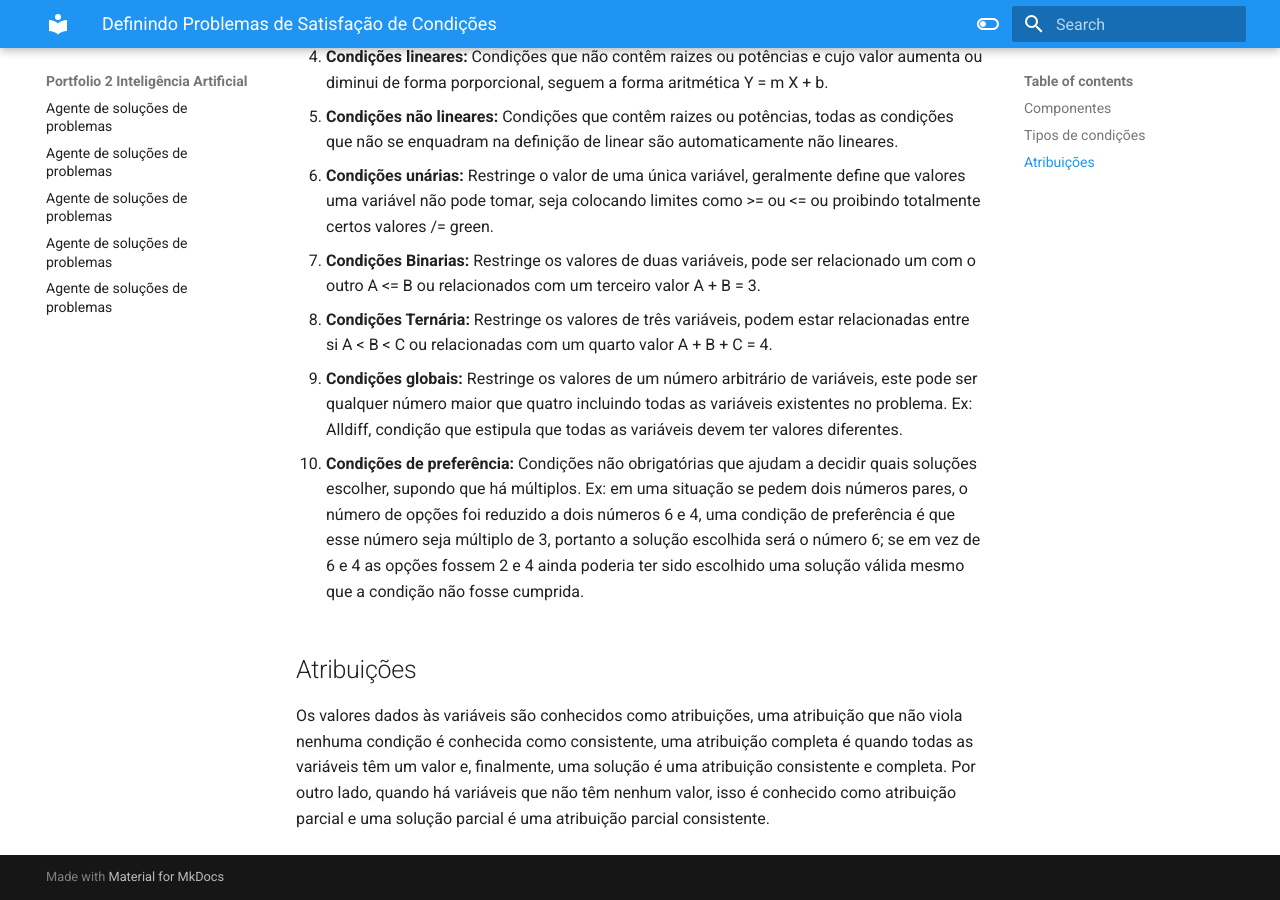
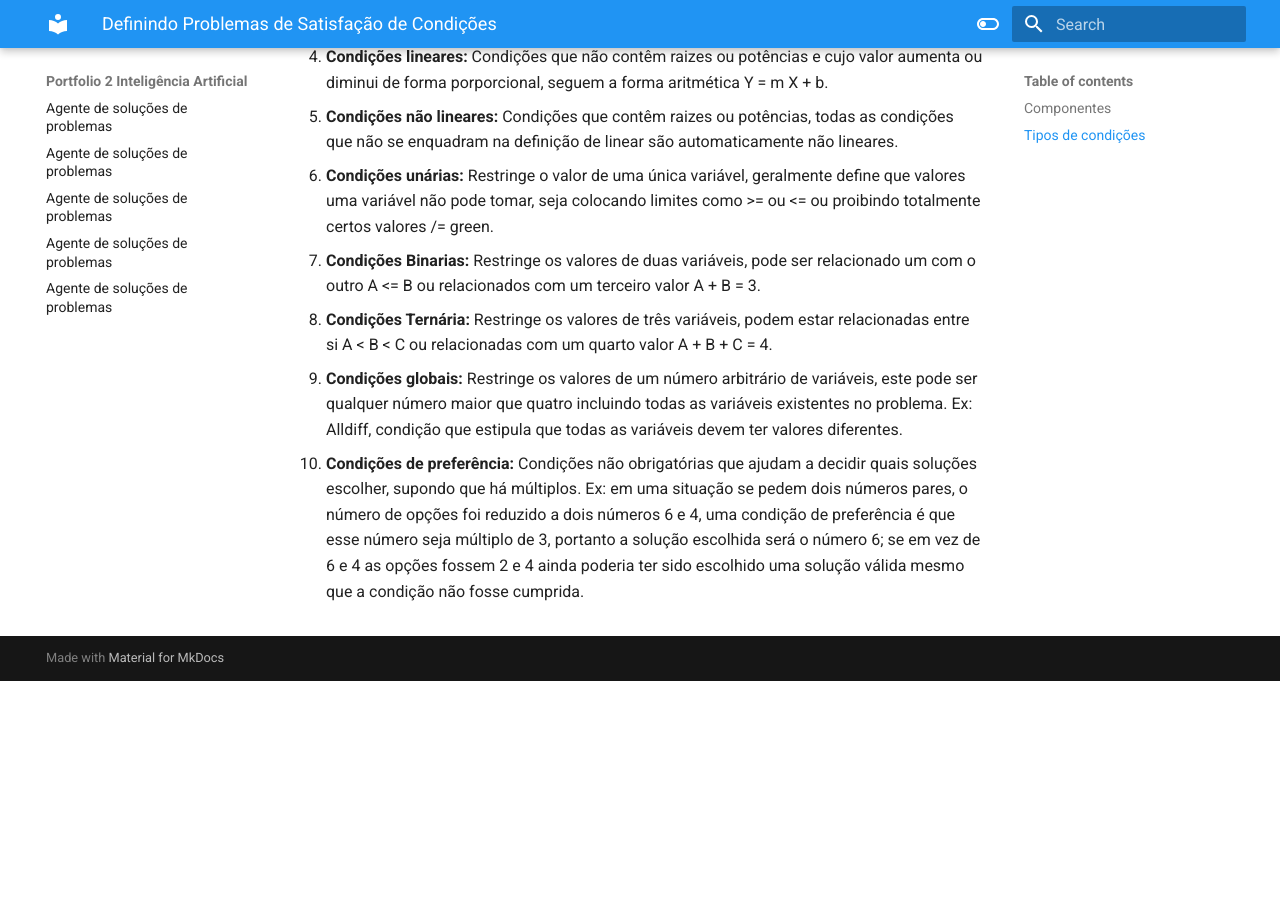
Before and after one commit to sebazac332/Portfolio_2IA, an MkDocs documentation site: the page built from docs/satisfaction_problems.md, in a window 1280 px wide and 900 px high, scrolled down 1501 px. Built offline with MkDocs 1.6.1 and Material for MkDocs 9.7.7, drawn with Linux system fonts in a browser that asks for light colours; after the commit the page ends 2182 px from its top, so only the background shows below that.

```diff
--- a/docs/satisfaction_problems.md
+++ b/docs/satisfaction_problems.md
@@ -45,7 +45,3 @@ Algoritmos de problemas de satisfação de condições podem ser usados em:
 9. **Condições globais:** Restringe os valores de um número arbitrário de variáveis, este pode ser qualquer número maior que quatro incluindo todas as variáveis existentes no problema. Ex: Alldiff, condição que estipula que todas as variáveis devem ter valores diferentes.
 
 10. **Condições de preferência:** Condições não obrigatórias que ajudam a decidir quais soluções escolher, supondo que há múltiplos. Ex: em uma situação se pedem dois números pares, o número de opções foi reduzido a dois números 6 e 4, uma condição de preferência é que esse número seja múltiplo de 3, portanto a solução escolhida será o número 6; se em vez de 6 e 4 as opções fossem 2 e 4 ainda poderia ter sido escolhido uma solução válida mesmo que a condição não fosse cumprida.
-
-## Atribuições
-
-Os valores dados às variáveis são conhecidos como atribuições, uma atribuição que não viola nenhuma condição é conhecida como consistente, uma atribuição completa é quando todas as variáveis têm um valor e, finalmente, uma solução é uma atribuição consistente e completa. Por outro lado, quando há variáveis que não têm nenhum valor, isso é conhecido como atribuição parcial e uma solução parcial é uma atribuição parcial consistente.
```
Also changed, not shown: docs/consistency.md (added, +21 -0 lines).
